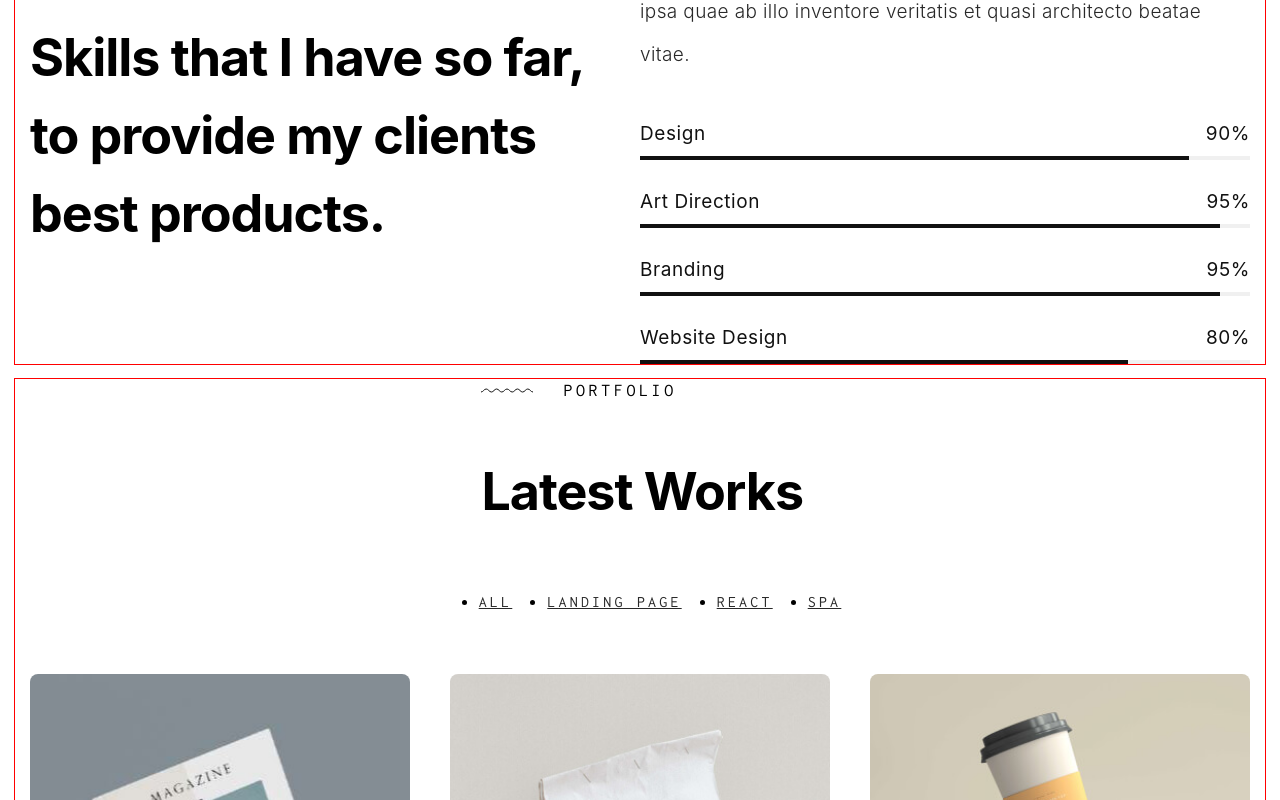
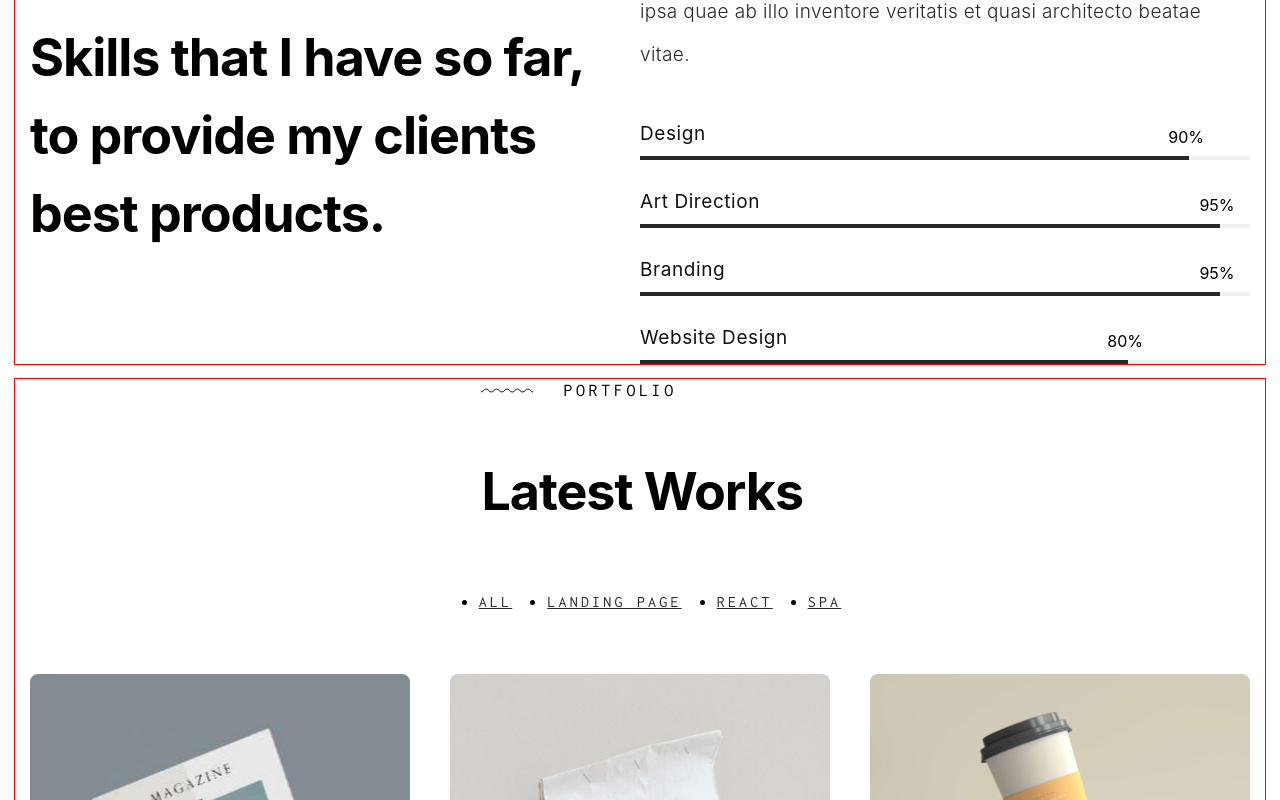
Before and after one commit to ReginaYashina/portfolio, a React app: page / in a window 1280 px wide. Shown: the part 1240-2040 px from the top of the page. Built offline with nearby package versions, Linux system fonts and the light colour scheme; the HTML template or start-up script is replaced by a standard one.

Commit message:
fix: fix some small bugs

```diff
--- a/src/layout/footer/Footer.tsx
+++ b/src/layout/footer/Footer.tsx
@@ -1,11 +1,11 @@
-import React from "react";
-import styled from "styled-components";
-import { FlexWrapper } from "../../components/FlexWrapper";
-import { Column } from "../../components/Column";
-import { Container } from "../../components/Container";
-import decor from "../../assets/img/pattern-bottom.svg";
-import { theme } from "../../styles/Theme";
-import { FooterMenu } from "./footerMenu/FooterMenu";
+import React from 'react';
+import styled from 'styled-components';
+import { FlexWrapper } from '../../components/FlexWrapper';
+import { Column } from '../../components/Column';
+import { Container } from '../../components/Container';
+import decor from '../../assets/img/pattern-bottom.svg';
+import { theme } from '../../styles/Theme';
+import { FooterMenu } from './footerMenu/FooterMenu';
 
 // const socialLinks = ["Facebook", "Twitter", "LinkedIn", "Youtube"];
 
@@ -71,7 +71,13 @@ const Mail = styled.a`
   letter-spacing: 0.01em;
   color: ${theme.colors.primaryFont};
   border-bottom: 2px solid ${theme.colors.primaryFont};
+  cursor: pointer;
 
   position: absolute;
   bottom: 45px;
+
+  transition: all ease 0.3s;
+  &:hover {
+    transform: scale(0.98);
+  }
 `;
--- a/src/layout/footer/footerMenu/FooterMenu.tsx
+++ b/src/layout/footer/footerMenu/FooterMenu.tsx
@@ -1,47 +1,42 @@
-import React from "react";
-import { styled } from "styled-components";
-import { theme } from "../../../styles/Theme";
-import facebook from "../../../assets/img/facebook.svg";
-import twitter from "../../../assets/img/twitter.svg";
-import linkedin from "../../../assets/img/linkedin.svg";
-import youtube from "../../../assets/img/youtube.svg";
+import React from 'react';
+import { styled } from 'styled-components';
+import { theme } from '../../../styles/Theme';
+import facebook from '../../../assets/img/facebook.svg';
+import twitter from '../../../assets/img/twitter.svg';
+import linkedin from '../../../assets/img/linkedin.svg';
+import youtube from '../../../assets/img/youtube.svg';
 
-// type FooterMenuPropsType = {
-//   menuItems: Array<string>;
-// };
-
-// export const FooterMenu = (props: FooterMenuPropsType) => {
-//   return (
-//     <StyledNav>
-//       <ul>
-//         {props.menuItems.map((item: string, index: number) => {
-//           return (
-//             <li key={index}>
-//               <a href='#'>{item}</a>
-//             </li>
-//           );
-//         })}
-//       </ul>
-//     </StyledNav>
-//   );
-// };
+const data = [
+  {
+    iconSrc: facebook,
+    title: 'Facebook',
+  },
+  {
+    iconSrc: twitter,
+    title: 'Twitter',
+  },
+  {
+    iconSrc: linkedin,
+    title: 'Linkedin',
+  },
+  {
+    iconSrc: youtube,
+    title: 'Youtube',
+  },
+];
 
 export const FooterMenu = () => {
   return (
     <StyledNav>
       <ul>
-        <li>
-          <a href='#'>Facebook</a>
-        </li>
-        <li>
-          <a href='#'>Twitter</a>
-        </li>
-        <li>
-          <a href='#'>LinkedIn</a>
-        </li>
-        <li>
-          <a href='#'>Youtube</a>
-        </li>
+        {data.map((elem, index) => {
+          return (
+            <li key={index}>
+              <img src={elem.iconSrc} alt='' />
+              <a href='#'>{elem.title}</a>
+            </li>
+          );
+        })}
       </ul>
     </StyledNav>
   );
@@ -53,38 +48,9 @@ const StyledNav = styled.nav`
   }
 
   li {
-    padding-left: 30px;
-    position: relative;
-
-    &:before {
-      content: "";
-
-      position: absolute;
-      left: 0;
-      top: 50%;
-      transform: translateY(-50%);
-    }
-
-    &:nth-child(1) {
-      padding-left: 20px;
-      &:before {
-        content: url(${facebook});
-      }
-    }
-    &:nth-child(2) {
-      &:before {
-        content: url(${twitter});
-      }
-    }
-    &:nth-child(3) {
-      &:before {
-        content: url(${linkedin});
-      }
-    }
-    &:nth-child(4) {
-      &:before {
-        content: url(${youtube});
-      }
+    transition: all ease 0.3s;
+    &:hover {
+      transform: scale(0.95);
     }
   }
 
@@ -99,4 +65,7 @@ const StyledNav = styled.nav`
     line-height: 225%;
     border-bottom: 1px solid ${theme.colors.secondaryFont};
   }
+  img {
+    margin-right: 10px;
+  }
 `;
--- a/src/layout/sections/main/Main.tsx
+++ b/src/layout/sections/main/Main.tsx
@@ -130,8 +130,8 @@ const MainLink = styled.a`
 
   &:before {
     content: '';
-    width: 62px;
-    height: 62px;
+    width: 61px;
+    height: 61px;
     border-radius: 100%;
     background-color: ${theme.colors.mainBtnBg};
     background-image: url(${arrow});
@@ -146,11 +146,12 @@ const MainLink = styled.a`
   }
 
   &:hover {
-    background-color: ${theme.colors.mainBtnBorder};
+    /* background-color: ${theme.colors.mainBtnBorder}; */
     color: ${theme.colors.lightFont};
+    background-color: ${theme.colors.mainBtnBg};
     &:before {
       content: '';
-      transform: scale(1.05);
+      /* transform: scale(1.05); */
     }
   }
 `;
--- a/src/layout/sections/skills/Skills.tsx
+++ b/src/layout/sections/skills/Skills.tsx
@@ -1,18 +1,18 @@
-import React from "react";
-import { FlexWrapper } from "../../../components/FlexWrapper";
-import styled from "styled-components";
-import { SectionTitle } from "../../../components/SectionTitle";
-import { SectionDescription } from "../../../components/SectionDescription";
-import { SectionText } from "../../../components/SectionText";
-import { Skill } from "./skill/Skill";
-import { Column } from "../../../components/Column";
-import { Container } from "../../../components/Container";
+import React from 'react';
+import { FlexWrapper } from '../../../components/FlexWrapper';
+import styled from 'styled-components';
+import { SectionTitle } from '../../../components/SectionTitle';
+import { SectionDescription } from '../../../components/SectionDescription';
+import { SectionText } from '../../../components/SectionText';
+import { Skill } from './skill/Skill';
+import { Column } from '../../../components/Column';
+import { Container } from '../../../components/Container';
 
 export const Skills = () => {
   return (
     <StyledSkills>
       <Container>
-        <FlexWrapper justify={"space-between"}>
+        <FlexWrapper justify={'space-between'}>
           <Column>
             <SectionTitle>my skills</SectionTitle>
             <SectionDescription>
@@ -24,38 +24,10 @@ export const Skills = () => {
               Accusantium doloremque laudantium, totam rem aperiam, eaque ipsa
               quae ab illo inventore veritatis et quasi architecto beatae vitae.
             </SectionText>
-            <Skill
-              progressTitle={"design"}
-              progressId={"design"}
-              value={"90"}
-              max={""}
-              progressFor={"design"}
-              percent={"90"}
-            />
-            <Skill
-              progressTitle={"art direction"}
-              progressId={"art-direction"}
-              value={"95"}
-              max={""}
-              progressFor={"art-direction"}
-              percent={"95"}
-            />
-            <Skill
-              progressTitle={"branding"}
-              progressId={"branding"}
-              value={"95"}
-              max={""}
-              progressFor={"branding"}
-              percent={"95"}
-            />
-            <Skill
-              progressTitle={"website design"}
-              progressId={"website-design"}
-              value={"80"}
-              max={""}
-              progressFor={"website-design"}
-              percent={"80"}
-            />
+            <Skill progressTitle={'design'} percent={'90%'} />
+            <Skill progressTitle={'art direction'} percent={'95%'} />
+            <Skill progressTitle={'branding'} percent={'95%'} />
+            <Skill progressTitle={'website design'} percent={'80%'} />
           </Column>
         </FlexWrapper>
       </Container>
--- a/src/layout/sections/skills/skill/Skill.tsx
+++ b/src/layout/sections/skills/skill/Skill.tsx
@@ -1,31 +1,25 @@
-import React from "react";
-import { styled } from "styled-components";
-import { theme } from "../../../../styles/Theme";
-import { FlexWrapper } from "../../../../components/FlexWrapper";
+import React from 'react';
+import { css, styled } from 'styled-components';
+import { theme } from '../../../../styles/Theme';
+import { FlexWrapper } from '../../../../components/FlexWrapper';
 
 type SkillPropsType = {
-  progressTitle: string;
-  progressId: string;
-  value: string;
-  max: string;
-  progressFor: string;
-  percent: string;
+  progressTitle?: string;
+  percent?: string;
+  progress?: string;
 };
 
 export const Skill = (props: SkillPropsType) => {
   return (
     <SyledSkill>
-      <FlexWrapper justify={"space-between"}>
-        <SkillLabel htmlFor={props.progressFor}>
-          {props.progressTitle}
-        </SkillLabel>
-        <Percent>{props.percent}%</Percent>
+      <FlexWrapper justify={'space-between'}>
+        <SkillLabel>{props.progressTitle}</SkillLabel>
       </FlexWrapper>
-      <SkillProgress
-        id={props.progressId}
-        value={props.value || "0"}
-        max={props.max || "100"}
-      ></SkillProgress>
+      <SkillProgressWrapper>
+        <SkillProgress progress={props.percent}>
+          <Percent>{props.percent}</Percent>
+        </SkillProgress>
+      </SkillProgressWrapper>
     </SyledSkill>
   );
 };
@@ -36,36 +30,33 @@ const SyledSkill = styled.div`
   }
 `;
 
-const Percent = styled.span`
-  margin-bottom: 11px;
-  font-weight: 400;
-  font-size: 19px;
-  letter-spacing: 0.03em;
-  color: ${theme.colors.primaryFont};
-`;
-const SkillLabel = styled.label`
+const SkillLabel = styled.div`
   margin-bottom: 11px;
   font-weight: 400;
   font-size: 19px;
   letter-spacing: 0.03em;
   text-transform: capitalize;
   color: ${theme.colors.primaryFont};
-  display: block;
 `;
-const SkillProgress = styled.progress`
+
+const SkillProgressWrapper = styled.div`
   width: 100%;
-  display: block;
   height: 4px;
-  overflow: hidden;
-  background: #f0f0f0;
+  background-color: #f0f0f0;
+  position: relative;
+`;
 
-  &::-moz-progress-bar {
-    background: ${theme.colors.primaryFont};
-  }
-  &::-webkit-progress-bar {
-    background: #f0f0f0;
-  }
-  &::-webkit-progress-value {
-    background: ${theme.colors.primaryFont};
-  }
+const SkillProgress = styled.div<SkillPropsType>`
+  width: ${(props) => props.progress || '100%'};
+  height: 100%;
+  position: absolute;
+  left: 0;
+  top: 0;
+  background-color: ${theme.colors.secondaryFont};
 `;
+
+const Percent = styled.span`
+  position: absolute;
+  right: -15px;
+  top: -29px;
+`;
--- a/src/layout/sections/testimonials/Testimonials.tsx
+++ b/src/layout/sections/testimonials/Testimonials.tsx
@@ -23,6 +23,12 @@ export const Testimonials = () => {
           <Name>Lucas wolfer</Name>
           <Profession>ceo - raisins</Profession>
         </TestimonyContent>
+
+        <Dots>
+          <Dot className={'active'}></Dot>
+          <Dot></Dot>
+          <Dot></Dot>
+        </Dots>
       </Container>
     </StyledTestimonials>
   );
@@ -93,3 +99,31 @@ const Profession = styled.p`
   text-transform: uppercase;
   color: #737373;
 `;
+
+const Dots = styled.div`
+  position: absolute;
+  height: 50px;
+  display: flex;
+  align-items: center;
+  gap: 15px;
+  right: 0;
+  bottom: 0;
+  cursor: pointer;
+`;
+const Dot = styled.div`
+  width: 25px;
+  height: 25px;
+  background-color: ${theme.colors.mainBtnBg};
+
+  transition: all ease 0.3s;
+
+  &.active {
+    background-color: ${theme.colors.lightFont};
+    border: 1px solid ${theme.colors.mainBtnBg};
+    transform: scale(1.1);
+  }
+
+  &:hover {
+    transform: scale(0.9);
+  }
+`;
--- a/src/styles/Theme.tsx
+++ b/src/styles/Theme.tsx
@@ -26,7 +26,9 @@ export const theme = {
 
 // иконки в футере
 
-// attrs() можно ди заменить пропсами, по сути ведь,смысл один
-// (в чем различия? attrs только для существующих атрибутов, ав пропсах можго свои создавать?)
+// attrs() можно ли заменить пропсами, по сути ведь,смысл один
+// (в чем различия? attrs только для существующих атрибутов, а в пропсах можно свои создавать?)
 
 // key={index} в Menu - не отображается в коде
+
+// 100vh не на всю высоту (меню)
```
